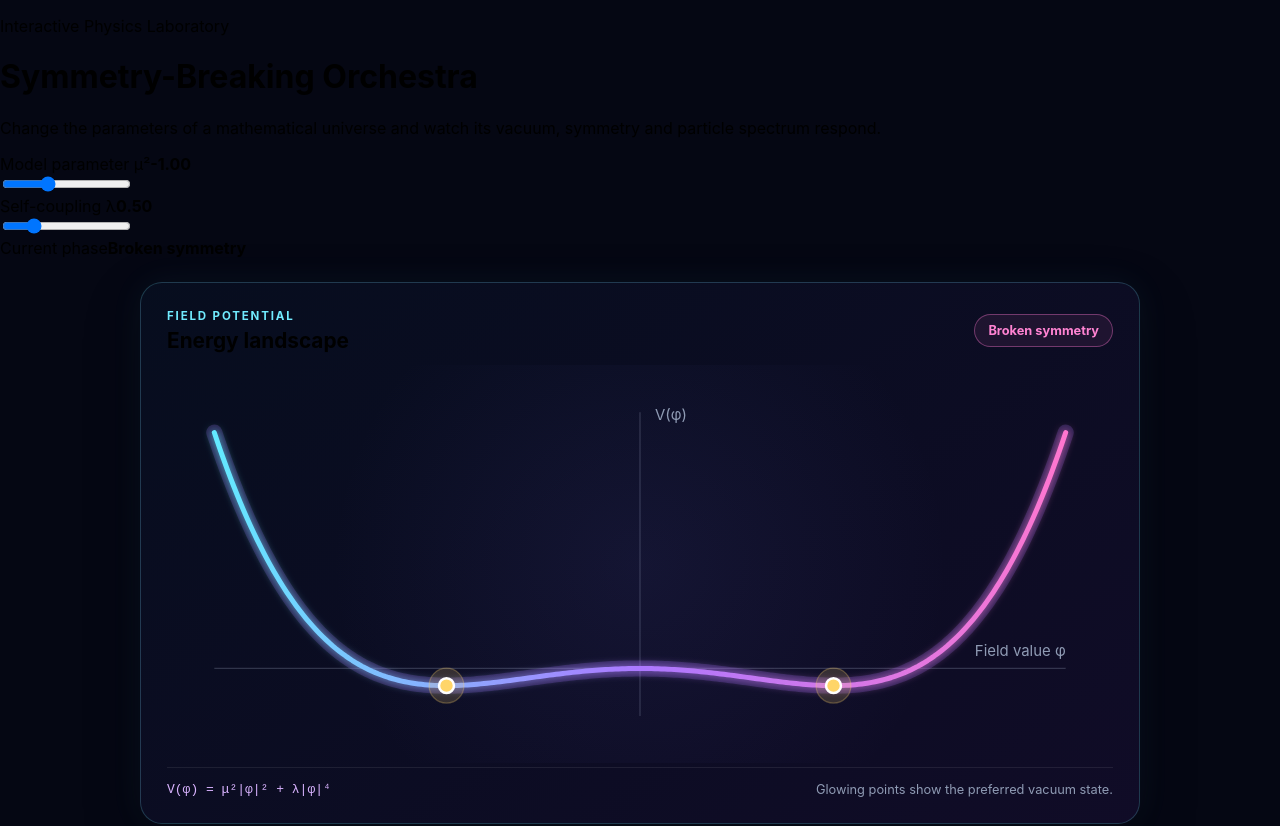
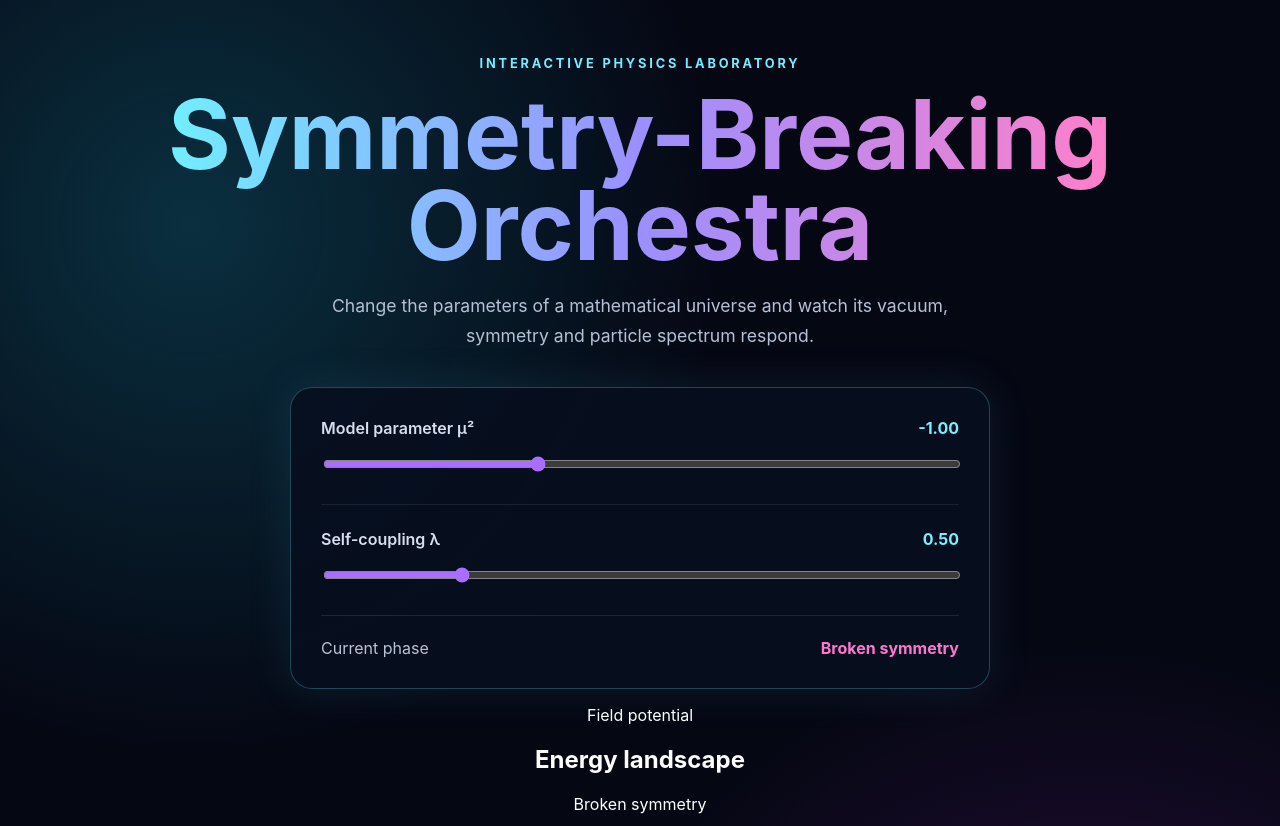
Before and after one commit to raunaksachinkhanna/symmetry-breaking-orchestra, a React (Vite) app in the folder frontend/: page / in a window 1280 px wide. Shown: the top 826 px of the page. Built offline with nearby package versions, Linux system fonts and the light colour scheme.

Commit message:
Add interactive symmetry-breaking potential visualization

```diff
--- a/frontend/src/App.css
+++ b/frontend/src/App.css
@@ -1,137 +1,114 @@
-.visual-panel {
-  width: min(1000px, 92vw);
-  margin: 24px auto 0;
-  padding: 26px;
-  border: 1px solid rgba(116, 237, 255, 0.2);
-  border-radius: 22px;
+.app {
+  min-height: 100vh;
+  padding: 56px 28px;
+  color: white;
+  text-align: center;
   background:
-    linear-gradient(
-      145deg,
-      rgba(7, 14, 31, 0.94),
-      rgba(18, 13, 42, 0.9)
-    );
-  box-shadow:
-    0 20px 55px rgba(0, 0, 0, 0.25),
-    0 0 35px rgba(108, 225, 255, 0.06);
+    radial-gradient(
+      circle at 15% 15%,
+      rgba(15, 91, 112, 0.48),
+      transparent 32%
+    ),
+    radial-gradient(
+      circle at 85% 80%,
+      rgba(103, 28, 129, 0.45),
+      transparent 34%
+    ),
+    #050713;
 }
 
-.plot-heading {
+.eyebrow {
+  margin: 0;
+  color: #74edff;
+  font-size: 0.8rem;
+  font-weight: 700;
+  letter-spacing: 0.22em;
+  text-transform: uppercase;
+}
+
+h1 {
+  max-width: 950px;
+  margin: 18px auto;
+  font-size: clamp(3rem, 8vw, 6rem);
+  line-height: 0.95;
+  background: linear-gradient(
+    90deg,
+    #70efff,
+    #9b8fff,
+    #ff7fca
+  );
+  background-clip: text;
+  -webkit-background-clip: text;
+  color: transparent;
+}
+
+.subtitle {
+  max-width: 700px;
+  margin: 20px auto 36px;
+  color: #b6c0d5;
+  font-size: 1.1rem;
+  line-height: 1.7;
+}
+
+.panel {
+  width: min(700px, 92vw);
+  margin: 0 auto;
+  padding: 30px;
+  border: 1px solid rgba(116, 237, 255, 0.25);
+  border-radius: 22px;
+  background: rgba(8, 14, 31, 0.86);
+  box-shadow: 0 0 45px rgba(96, 218, 255, 0.1);
+}
+
+.control-heading,
+.result {
   display: flex;
   justify-content: space-between;
   align-items: center;
-  gap: 20px;
-  text-align: left;
 }
 
-.plot-heading h2 {
-  margin: 5px 0 0;
-  font-size: 1.3rem;
+.control-heading {
+  margin-bottom: 16px;
 }
 
-.plot-label {
-  margin: 0;
-  color: #71ebff;
-  font-size: 0.72rem;
-  font-weight: 700;
-  letter-spacing: 0.16em;
-  text-transform: uppercase;
+.control-heading label {
+  color: #d8deed;
+  font-weight: 600;
 }
 
-.phase-badge {
-  padding: 8px 13px;
-  border: 1px solid;
-  border-radius: 999px;
-  font-size: 0.8rem;
-  font-weight: 700;
+.control-heading strong {
+  color: #79efff;
 }
 
-.broken-badge {
-  color: #ff83d2;
-  border-color: rgba(255, 118, 207, 0.38);
-  background: rgba(255, 118, 207, 0.08);
+.control input {
+  width: 100%;
+  accent-color: #a96dff;
+  cursor: pointer;
 }
 
-.symmetric-badge {
-  color: #73efff;
-  border-color: rgba(115, 239, 255, 0.38);
-  background: rgba(115, 239, 255, 0.08);
+.control + .control {
+  margin-top: 28px;
 }
 
-.potential-svg {
-  width: 100%;
-  height: auto;
-  margin-top: 12px;
-  overflow: visible;
-  border-radius: 16px;
-  background:
-    radial-gradient(
-      circle at center,
-      rgba(84, 82, 170, 0.12),
-      transparent 60%
-    );
+.lambda-control {
+  padding-top: 24px;
+  border-top: 1px solid rgba(255, 255, 255, 0.08);
 }
 
-.plot-axis {
-  stroke: rgba(200, 214, 240, 0.2);
-  stroke-width: 1;
+.result {
+  margin-top: 28px;
+  padding-top: 22px;
+  border-top: 1px solid rgba(255, 255, 255, 0.1);
 }
 
-.potential-line {
-  fill: none;
-  stroke: url("#potential-gradient");
-  stroke-width: 4;
-  stroke-linecap: round;
-  stroke-linejoin: round;
-  filter: url("#potential-glow");
+.result span {
+  color: #b9c3d7;
 }
 
-.potential-glow-line {
-  fill: none;
-  stroke: rgba(164, 112, 255, 0.2);
-  stroke-width: 13;
-  stroke-linecap: round;
-  stroke-linejoin: round;
+.broken {
+  color: #ff76cf;
 }
 
-.vacuum-marker {
-  fill: #ffd568;
-  stroke: white;
-  stroke-width: 2;
+.symmetric {
+  color: #70efff;
 }
-
-.vacuum-halo {
-  fill: rgba(255, 213, 104, 0.16);
-  stroke: rgba(255, 213, 104, 0.28);
-  stroke-width: 1;
-}
-
-.axis-label {
-  fill: #8f9bb4;
-  font-size: 12px;
-}
-
-.equation-row {
-  display: flex;
-  justify-content: space-between;
-  gap: 20px;
-  padding-top: 14px;
-  border-top: 1px solid rgba(255, 255, 255, 0.08);
-  text-align: left;
-}
-
-.equation-row code {
-  color: #d9b3ff;
-}
-
-.equation-row span {
-  color: #8f9bb4;
-  font-size: 0.8rem;
-}
-
-@media (max-width: 600px) {
-  .plot-heading,
-  .equation-row {
-    align-items: flex-start;
-    flex-direction: column;
-  }
-}
```
